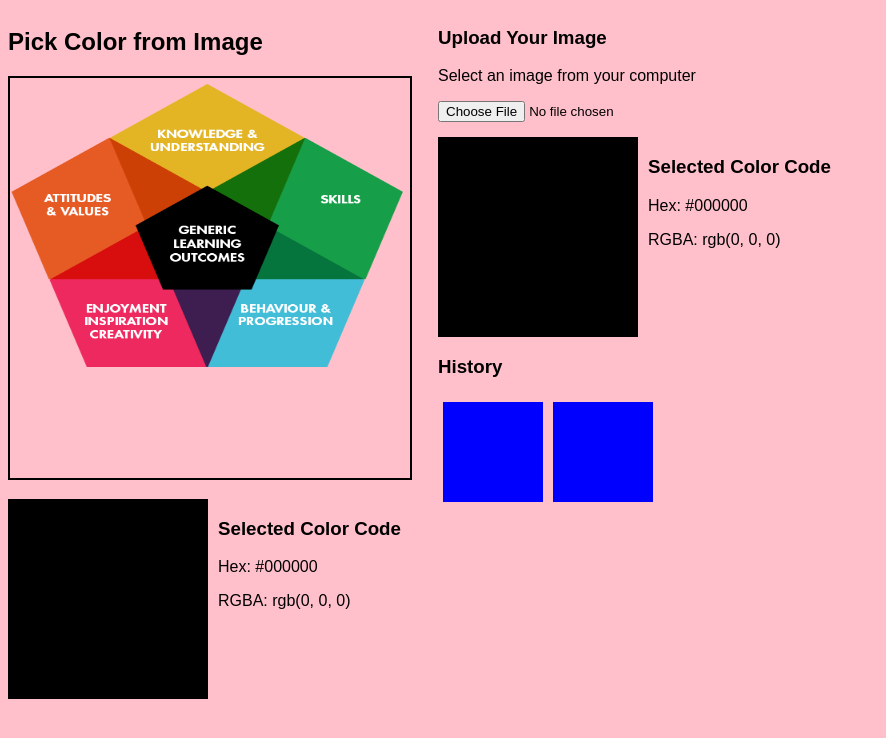
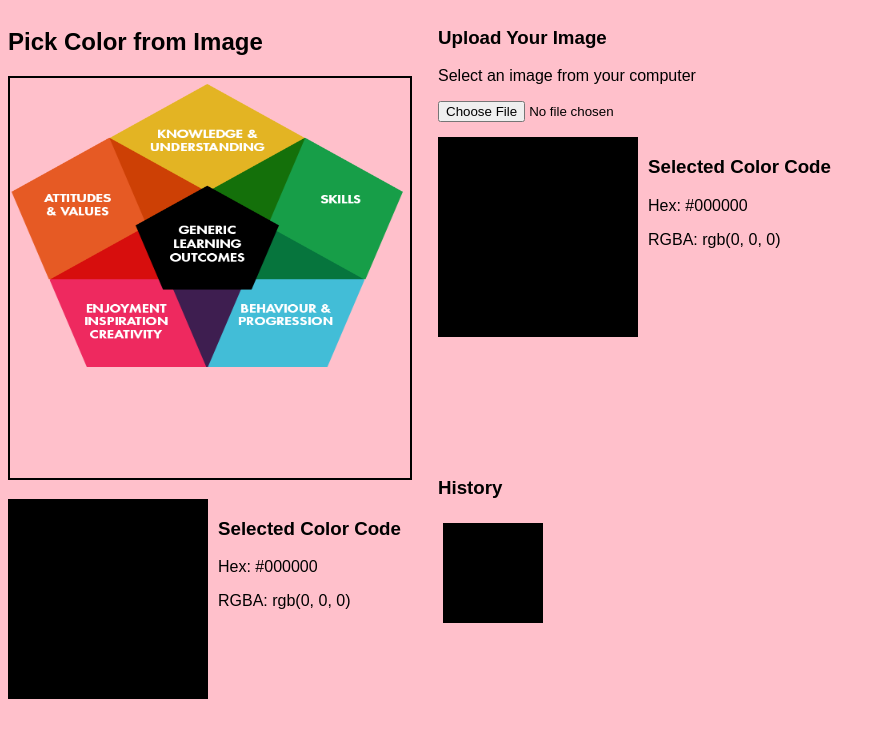
Before and after one commit to hellenward/colorPicker, a plain HTML site: page index.html in a window 1280 px wide. Both pictures are taken after a click on the element 210 px from the left and 277 px from the top of the page. Shown: the whole page, without its empty margins (0-886 px from the left). Drawn offline with Linux system fonts and the light colour scheme.

Commit message:
Updated styling so colours are now displayed on history blocks

```diff
--- a/index.html
+++ b/index.html
@@ -37,8 +37,9 @@
             <p class="RGBPHover"></p>
           </div>
         </div>
-        <h3>History</h3>
-        <div class="historyStyling"></div>
+        <div class="history">
+          <h3>History</h3>
+        </div>
       </div>
 
     </div>
--- a/script.js
+++ b/script.js
@@ -1,5 +1,6 @@
 const canvas = document.getElementById('canvas');
 const ctx = canvas.getContext('2d');
+const historyArray = [];
 
 function makeImage(image) {
   const base_image = new Image();
@@ -37,7 +38,7 @@ document.getElementById('file').onchange=function(event) {
 }
 
 canvas.onclick=function(event) {
-  var myImageData = ctx.getImageData(event.offsetX, event.offsetY, 1, 1);
+  const myImageData = ctx.getImageData(event.offsetX, event.offsetY, 1, 1);
   const red = myImageData.data[0];
   const green = myImageData.data[1];
   const blue = myImageData.data[2];
@@ -48,8 +49,10 @@ canvas.onclick=function(event) {
   document.querySelector(".RGBP").innerText = `RGBA: ${rgba}`;
   document.querySelector(".hexP").innerText = `Hex: ${RGBToHex(red, green, blue)}`;
   toShow.forEach(function(element) {element.classList.remove('hidden')});
-  const historyInsert = document.querySelector('.historyStyling');
-  historyInsert.insertAdjacentHTML('afterend', `<div class="historyStyling"></div>`);
+  const historyInsert = document.querySelector('.history');
+  historyInsert.insertAdjacentHTML('afterend', `<div class="historyStyling" style="background-color:${RGBToHex(red, green, blue)}"></div>`);
+//  const remembered = {rgba: rgba, hex: RGBToHex(red, green, blue)};
+//  historyArray.push(remembered);
 }
 
 canvas.onmousemove=function(event) {
--- a/style.css
+++ b/style.css
@@ -26,7 +26,6 @@
   height: 100px;
   width: 100px;
   margin: 5px;
-  background-color: blue;
   display: inline-flex;
 }
 
```
